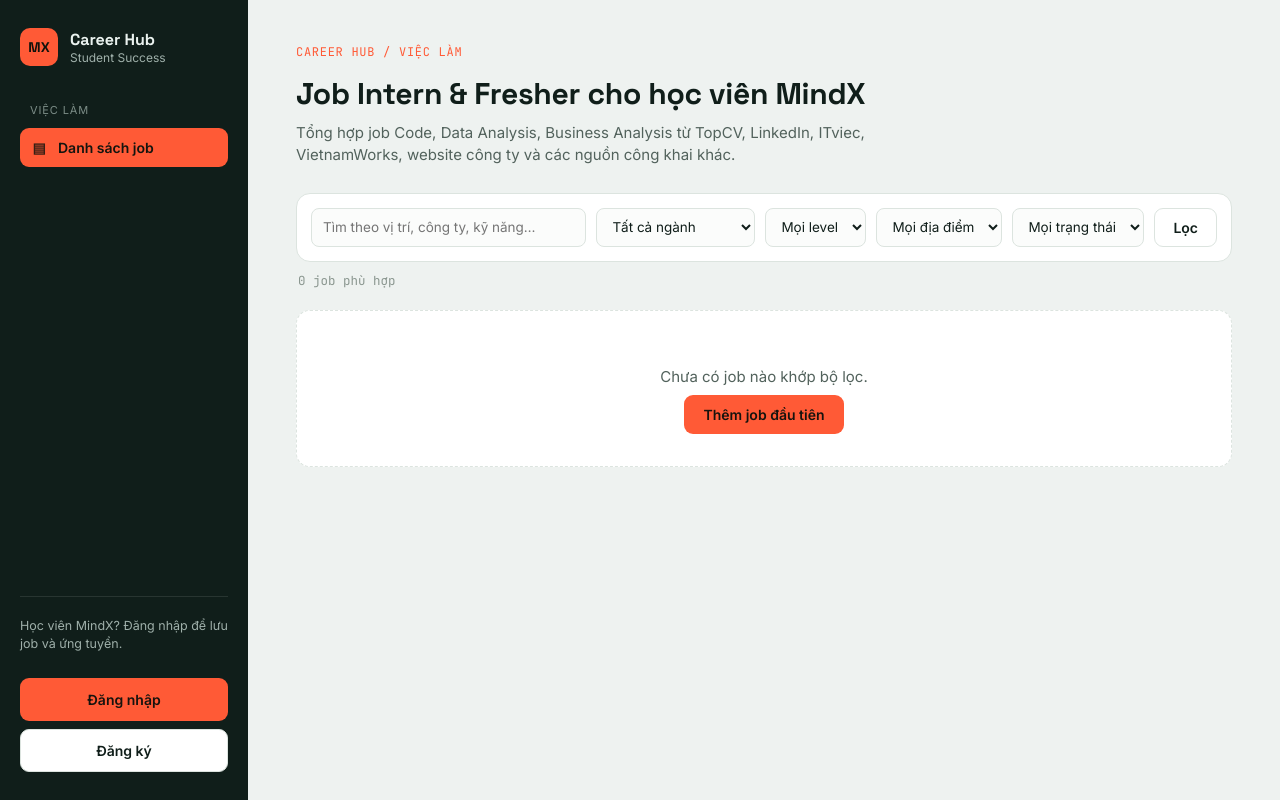
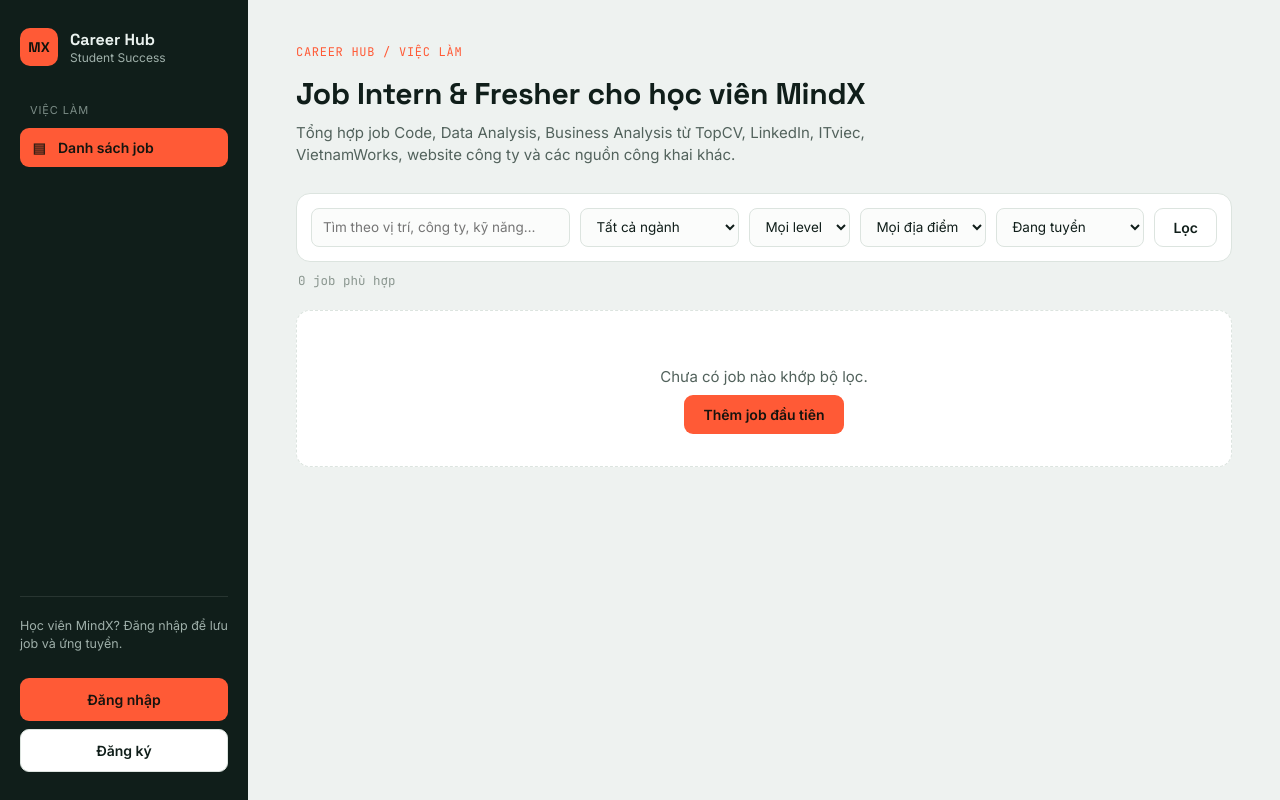
Before and after one commit to Koaito/MindX-JD-Website, a Flask app: page / in a window 1280 px wide. Run offline with Flask 3, Linux system fonts and the light colour scheme; data that the repository does not hold is empty.

Commit message:
fix(jobs): mặc định /jobs chỉ hiện job Đang tuyển, không trộn CLOSED/EXPIRED
Trước đây dropdown 'Trạng thái' để trống = KHÔNG lọc gì ở db.list_jobs()
-> /jobs mặc định (học viên vào lần đầu, chưa chọn filter) hiện lẫn cả
job OPEN/EXPIRED/CLOSED, phải tự chọn 'Đang tuyển' mới lọc sạch được.

- app.py (jobs_index): status rỗng -> ngầm map thành 'Đang tuyển' khi
  gọi backend (status_filter), tách riêng khỏi filters.status (giá trị
  gốc trong URL) dùng để hiện đúng option đang chọn trên dropdown.
  Thêm giá trị đặc biệt status=ALL -> không lọc gì (giữ lại hành vi cũ
  'xem lẫn lộn cả 3' cho ai thật sự muốn).
- templates/index.html: option mặc định (value rỗng) đổi nhãn thành
  'Đang tuyển', thêm option mới 'Tất cả trạng thái' (value=ALL) ở cuối
  dropdown, bỏ 'Đang tuyển' khỏi vòng lặp statuses để tránh lặp entry.

dashboard() KHÔNG bị ảnh hưởng — vẫn gọi list_jobs() không status để
thống kê đúng số liệu theo mọi trạng thái như trước.

```diff
--- a/app.py
+++ b/app.py
@@ -600,15 +600,29 @@ def jobs_index():
     status = request.args.get("status", "")
     page, per_page = _paginate_args(JOBS_PER_PAGE)
 
+    # `status` rỗng (chưa chọn gì trong dropdown, kể cả lần đầu vào
+    # trang) TRƯỚC ĐÂY = không lọc gì -> trộn lẫn cả job OPEN/EXPIRED/
+    # CLOSED trong danh sách mặc định, học viên phải tự chọn "Đang
+    # tuyển" mới lọc sạch được job chết. Giờ đổi mặc định: rỗng ->
+    # ngầm hiểu là OPEN (đang tuyển) — muốn xem EXPIRED/CLOSED phải chủ
+    # động chọn dropdown, kể cả chọn hẳn "Tất cả trạng thái" (option
+    # riêng, value="ALL") nếu muốn xem trộn lẫn như hành vi cũ.
+    if status == "ALL":
+        status_filter = ""  # value đặc biệt -> KHÔNG lọc gì, xem cả 3 trạng thái
+    elif status:
+        status_filter = status  # đã chọn cụ thể (Hết hạn/Đã đóng/Đang tuyển)
+    else:
+        status_filter = "Đang tuyển"  # mặc định khi chưa chọn gì
+
     try:
-        total_jobs = db_data.count_jobs(q=q, industry=industry, level=level, location=location, status=status)
+        total_jobs = db_data.count_jobs(q=q, industry=industry, level=level, location=location, status=status_filter)
         total_pages = max(1, math.ceil(total_jobs / per_page))
         # Trang xin quá số trang thực tế (vd sửa tay ?page=999) -> kéo về
         # trang cuối cùng có dữ liệu thay vì trả trang trắng.
         if page > total_pages:
             page = total_pages
         jobs = db_data.list_jobs(
-            q=q, industry=industry, level=level, location=location, status=status,
+            q=q, industry=industry, level=level, location=location, status=status_filter,
             limit=per_page, offset=(page - 1) * per_page,
         )
     except CrawlerAPIError as exc:
--- a/templates/index.html
+++ b/templates/index.html
@@ -38,10 +38,11 @@
   </select>
 
   <select name="status">
-    <option value="">Mọi trạng thái</option>
-    {% for s in statuses %}
+    <option value="" {{ 'selected' if not filters.status }}>Đang tuyển</option>
+    {% for s in statuses if s != 'Đang tuyển' %}
       <option value="{{ s }}" {{ 'selected' if filters.status == s }}>{{ s }}</option>
     {% endfor %}
+    <option value="ALL" {{ 'selected' if filters.status == 'ALL' }}>Tất cả trạng thái</option>
   </select>
 
   <button type="submit" class="btn btn-ghost">Lọc</button>
```
